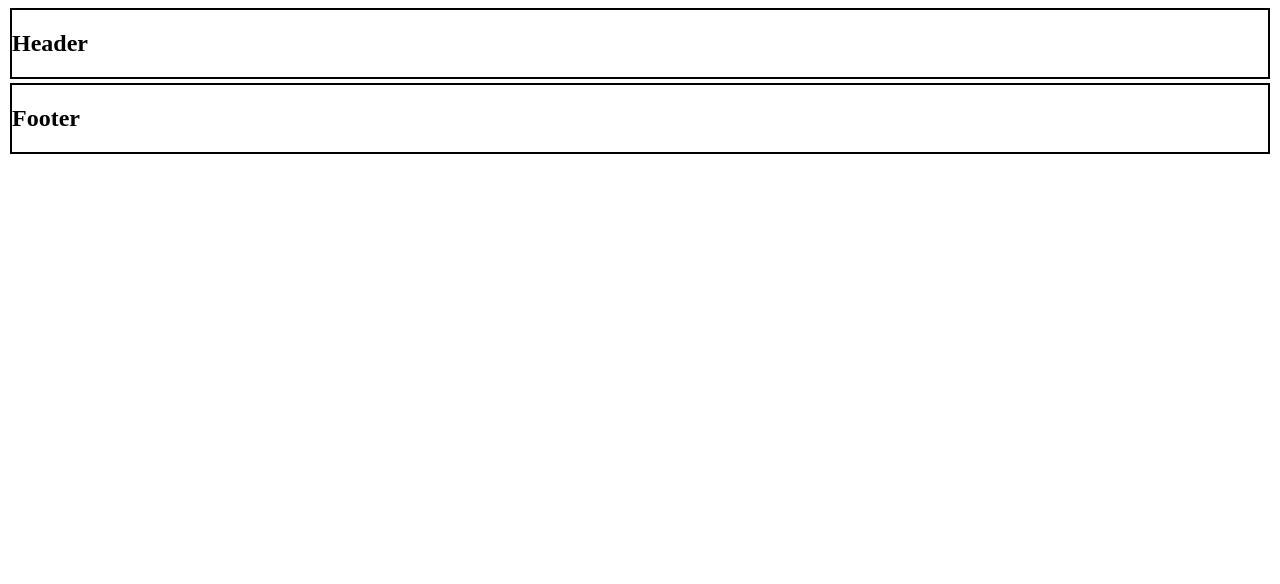
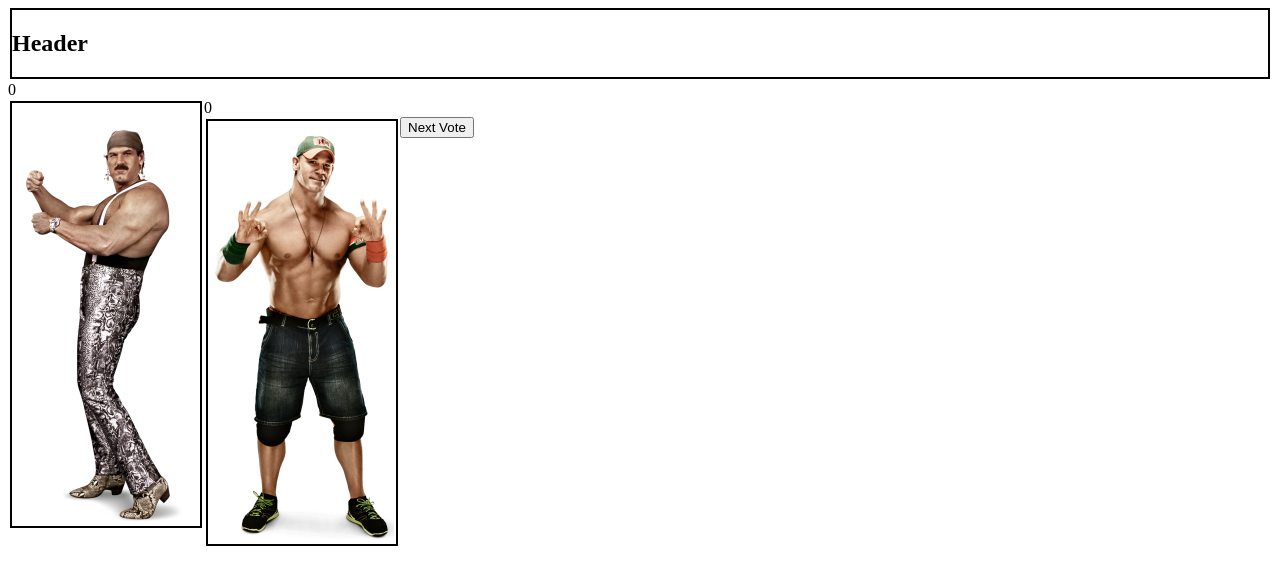
Before and after one commit to noahgribbin/voting-page, a plain HTML site: page index.html in a window 1280 px wide. Drawn offline with Linux system fonts and the light colour scheme.

Commit message:
added everything

```diff
--- a/app.js
+++ b/app.js
@@ -0,0 +1,77 @@
+var twowrestlers = [];
+var index;
+var voted = false;
+
+var Wrestler = function(src, pop){
+  this.src = src;
+  this.pop = pop
+}
+
+var wrestlers = [
+  new Wrestler('img/batista.png',0),
+  new Wrestler('img/cena.png',0),
+  new Wrestler('img/iron-sheik.png',0),
+  new Wrestler('img/lesnar.png',0),
+  new Wrestler('img/macho-man.png',0),
+  new Wrestler('img/mc-mahon.png',0),
+  new Wrestler('img/mc-mahon2.png',0),
+  new Wrestler('img/orton.png',0),
+  new Wrestler('img/stone-cold.png',0),
+  new Wrestler('img/tripple-h.png',0),
+  new Wrestler('img/undertaker.png',0),
+  new Wrestler('img/ventura.png',0)
+]
+
+function randomWrestler(){
+  return Math.round(Math.random() * (wrestlers.length-1))
+}
+
+function getTwoWrestlers(){
+  var a = randomWrestler();
+  var b = randomWrestler();
+  while (a == b){
+    var b = randomWrestler();
+  }
+  return [a,b]
+}
+
+function putWrestler1(){
+  var div = document.getElementById('img1');
+  div.src = wrestlers[twowrestlers[0]].src;
+  document.getElementById("pop1").innerHTML = wrestlers[twowrestlers[0]].pop
+}
+function putWrestler2(){
+  var div = document.getElementById('img2');
+  div.src = wrestlers[twowrestlers[1]].src;
+  document.getElementById("pop2").innerHTML = wrestlers[twowrestlers[1]].pop
+}
+function hilight1() {
+  document.getElementById("img2").style.borderColor = "black";
+  document.getElementById("img1").style.borderColor = "yellow";
+  index = twowrestlers[0]
+  voted = true;
+}
+function hilight2() {
+  document.getElementById("img1").style.borderColor = "black";
+  document.getElementById("img2").style.borderColor = "yellow";
+  index = twowrestlers[1]
+  voted = true;
+}
+
+function vote(){
+  if(voted){
+    wrestlers[index].pop += 1;
+  }
+  voted = false;
+}
+
+function reset(){
+  document.getElementById("img1").style.borderColor = "black";
+  document.getElementById("img2").style.borderColor = "black";
+  twowrestlers = getTwoWrestlers();
+  putWrestler1();
+  putWrestler2();
+  vote();
+}
+
+reset();
--- a/index.html
+++ b/index.html
@@ -1,19 +1,32 @@
 <html>
+
 <head>
   <link rel="stylesheet" type="text/css" href="style.css">
 </head>
+
 <body>
-   <header>
+  <header>
     <h2>Header</h2>
   </header>
 
-  <main class ='container'>
-
+  <main>
+    <div>
+      <div class="div" id='pop1'>
+      </div>
+      <div class="div">
+        <img id="img1" onclick="hilight1()" class="image"/>
+      </div>
+      <div class="div" id='pop2'>
+      </div>
+      <div class="div">
+        <img id="img2" onclick="hilight2()" class="image"/>
+      </div>
+    </div>
+    <button onclick="reset()">Next Vote</button>
+    <!-- ching chong im a gook -->
   </main>
 
-  <footer>
-    <h2>Footer</h2>
-  </footer>
+  <script src="app.js"></script>
 </body>
 
 </html>
--- a/style.css
+++ b/style.css
@@ -6,10 +6,21 @@ article, section, aside{
   border: 2px solid blue;
   margin: 2px;
 }
+#div{
+  text-align: center;
+}
+.image{
+  border: 2px solid black;
+  padding: 2px;
+  margin: 2px;
+  float: left;
+}
+.hilighted{
+  border: 2px solid yellow;
+  padding: 2px;
+  margin: 2px;
+  position: fixed;
+}
 main{
-  display: flex;
-  flex-direction: row;
-  flex-wrap: wrap;
-  justify-content: center;
-  align-content: flex-start;
+
 }
```
